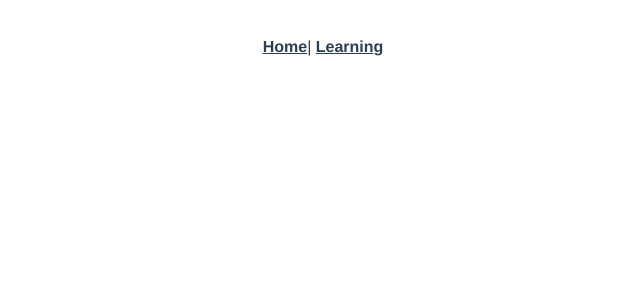
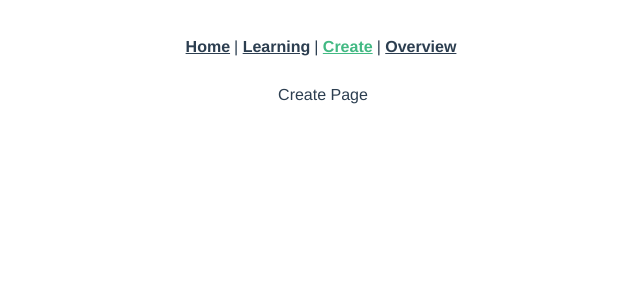
Before and after one commit to renesahmkow/vocabulary-app, a Vue app in the folder client/: page /create in a window 1280 px wide. Shown: the top 300 px of the page, without its empty margins (317-957 px from the left). Built offline with nearby package versions, Linux system fonts and the light colour scheme.

Commit message:
add new routes

```diff
--- a/client/src/App.vue
+++ b/client/src/App.vue
@@ -2,7 +2,9 @@
   <div id="app">
     <div id="nav">
       <router-link to="/">Home</router-link>|
-      <router-link to="/learning">Learning</router-link>
+      <router-link to="/learning">Learning</router-link>|
+      <router-link to="/create">Create</router-link>|
+      <router-link to="/overview">Overview</router-link>
     </div>
     <router-view />
   </div>
@@ -24,6 +26,7 @@
 #nav a {
   font-weight: bold;
   color: #2c3e50;
+  margin-right: 4px;
 }
 
 #nav a.router-link-exact-active {
--- a/client/src/router/index.js
+++ b/client/src/router/index.js
@@ -2,6 +2,8 @@ import Vue from 'vue';
 import VueRouter from 'vue-router';
 import Home from '../views/Home.vue';
 import LearnPage from '../views/LearnPage.vue';
+import CreatePage from '../views/CreatePage.vue';
+import OverviewPage from '../views/OverviewPage.vue';
 
 Vue.use(VueRouter);
 
@@ -15,6 +17,16 @@ const routes = [
     path: '/learning',
     name: 'LearnPage',
     component: LearnPage
+  },
+  {
+    path: '/create',
+    name: 'CreatePage',
+    component: CreatePage
+  },
+  {
+    path: '/overview',
+    name: 'OverviewPage',
+    component: OverviewPage
   }
 ];
 
--- /dev/null
+++ b/client/src/views/CreatePage.vue
@@ -0,0 +1,13 @@
+<template>
+  <section class="c-createPage">Create Page</section>
+</template>
+
+<script>
+export default {
+  name: "CreatePage",
+  components: {}
+};
+</script>
+
+<style>
+</style>
--- /dev/null
+++ b/client/src/views/OverviewPage.vue
@@ -0,0 +1,13 @@
+<template>
+  <section class="c-overviewPage">Overview Page</section>
+</template>
+
+<script>
+export default {
+  name: "OverviewPage",
+  components: {}
+};
+</script>
+
+<style>
+</style>
```
